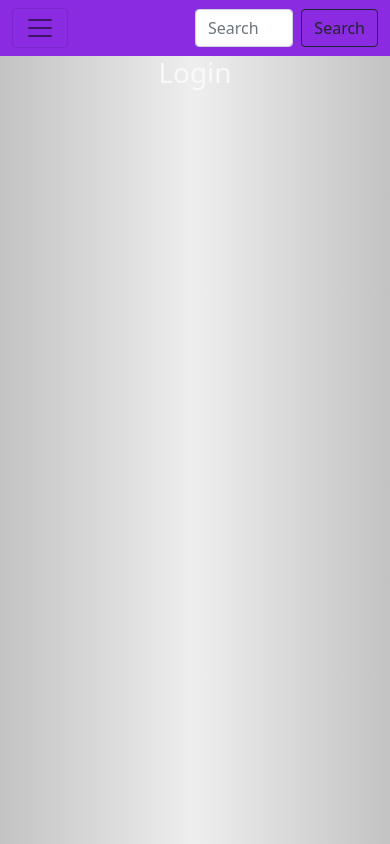
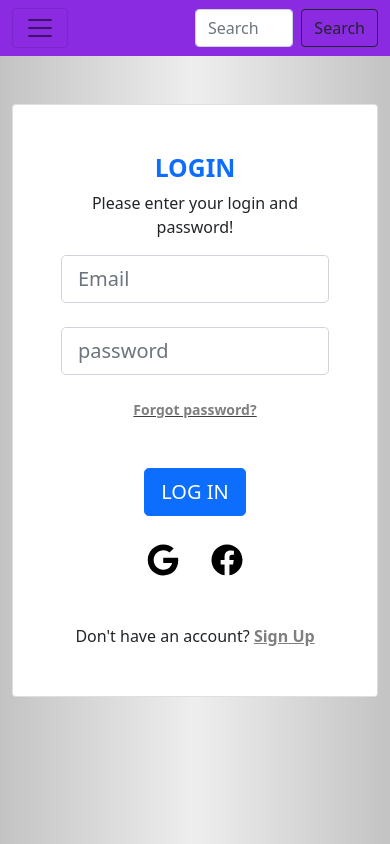
Before and after one commit to Tayyab19/Web-Project, a React (Create React App) app in the folder webproject/: page / in a window 390 px wide. Built offline with nearby package versions, Linux system fonts and the light colour scheme.

Commit message:
Login/Signup

```diff
--- a/webproject/package.json
+++ b/webproject/package.json
@@ -8,9 +8,11 @@
     "@testing-library/user-event": "^13.5.0",
     "bootstrap": "^5.1.3",
     "jquery": "^3.6.0",
+    "node-sass": "^7.0.1",
     "react": "^18.0.0",
     "react-bootstrap": "^2.2.3",
     "react-dom": "^18.0.0",
+    "react-icons": "^4.3.1",
     "react-router-dom": "^6.3.0",
     "react-scripts": "5.0.1",
     "react-tooltip": "^4.2.21",
--- a/webproject/src/App.js
+++ b/webproject/src/App.js
@@ -2,6 +2,8 @@ import logo from "./logo.svg";
 import "./App.css";
 import "bootstrap/dist/css/bootstrap.css";
 import { BrowserRouter as Router, Routes, Route } from "react-router-dom";
+import Signup from "./login_components/Signup";
+import ForgotPassword from "./login_components/ForgotPassword";
 import Login from "./login_components/Login";
 import AllQuestionPage from "./questions_list_components/all_questions_page";
 import QuestionInfo from "./question_page_components/question_info";
@@ -413,6 +415,8 @@ function App() {
       <Router>
         <Routes>
           <Route path="/" element={<Login />} />
+          <Route path="/signup" element={<Signup />} />
+          <Route path="/forgotpassword" element={<ForgotPassword />} />
           <Route
             path="/questions/page/:pageNumber"
             element={
--- /dev/null
+++ b/webproject/src/login_components/ForgotPassword.js
@@ -0,0 +1,19 @@
+const ForgotPassword = () => {
+  return (
+    <>
+      <div className="container">
+        <form>
+          <div class="form-group mt-5">
+            <label for="email">Email address:</label>
+            <input type="email" class="form-control" id="email" />
+          </div>
+          <button type="submit" class="btn btn-primary">
+            Send the reset password link
+          </button>
+        </form>
+      </div>
+    </>
+  );
+};
+
+export default ForgotPassword;
--- /dev/null
+++ b/webproject/src/login_components/Login.css
@@ -0,0 +1,13 @@
+.card-style {
+  /* margin-right: 200px;
+  margin-left: 200px;
+  margin-top: 25px;
+  margin-bottom: 25px; */
+  border-radius: 20%;
+}
+.login-color {
+  color: rgba(81, 43, 197, 0.642);
+}
+.login-btn {
+  background-color: rgba(81, 43, 197, 0.642);
+}
--- a/webproject/src/login_components/Login.js
+++ b/webproject/src/login_components/Login.js
@@ -1,9 +1,84 @@
 import Navbar from "../global_component/navbar";
+import { FaGoogle } from "react-icons/fa";
+import { FaFacebook } from "react-icons/fa";
+import Signup from "./Signup";
+import { Link, Route, Router, BrowserRouter } from "react-router-dom";
+import "./Login.css";
 
 const Login = () => {
   return (
     <>
-      <h1 className="text-center text-light">Login</h1>
+      <section>
+        <div className="container py-5">
+          <div className="row d-flex justify-content-center align-items-center">
+            <div className="col-12 col-md-8 col-lg-6 col-xl-5">
+              <div className="card ">
+                <div className="card-body p-5 text-center">
+                  <div className="mb-md-5 mt-md-4 pb-5">
+                    <h2 className="text-primary fw-bold mb-2 text-uppercase ">
+                      Login
+                    </h2>
+                    <p>Please enter your login and password!</p>
+
+                    <div className="form-outline form-white mb-4">
+                      <input
+                        type="email"
+                        id="typeEmailX"
+                        className="form-control form-control-lg"
+                        placeholder="Email"
+                      />
+                    </div>
+
+                    <div className="form-outline form-white mb-4">
+                      <input
+                        type="password"
+                        id="typePasswordX"
+                        class="form-control form-control-lg"
+                        placeholder="password"
+                      />
+                    </div>
+
+                    <p className="small mb-5 pb-lg-2">
+                      <a class="text-black-50" href="#!">
+                        <Link
+                          to="/forgotpassword"
+                          className="text-black-50 fw-bold"
+                        >
+                          Forgot password?
+                        </Link>
+                      </a>
+                    </p>
+                    <button
+                      className="btn btn-primary  btn-block btn-expand btn-lg"
+                      type="submit"
+                    >
+                      LOG IN
+                    </button>
+
+                    <div className="d-flex justify-content-center text-center mt-4 pt-1">
+                      <a href="#!" className="text-black mx-3">
+                        <FaGoogle size="2em" color="" />
+                      </a>
+                      <a href="#!" className="text-black login-color mx-3">
+                        <FaFacebook size="2em" />
+                      </a>
+                    </div>
+                  </div>
+
+                  <div>
+                    <p className="mb-0">
+                      Don't have an account?{" "}
+                      <Link to="/signup" className="text-black-50 fw-bold">
+                        Sign Up
+                      </Link>
+                    </p>
+                  </div>
+                </div>
+              </div>
+            </div>
+          </div>
+        </div>
+      </section>
     </>
   );
 };
--- /dev/null
+++ b/webproject/src/login_components/Signup.js
@@ -0,0 +1,141 @@
+import Navbar from "../global_component/navbar";
+import "./Login.css";
+import { Link } from "react-router-dom";
+const Signup = () => {
+  return (
+    <>
+      <section>
+        <div className="d-flex align-items-center h-100 ">
+          <div className="container py-5 h-100">
+            <div className="row d-flex justify-content-center align-items-center h-100">
+              <div className="col-12 col-md-9 col-lg-7 col-xl-6">
+                <div className="card">
+                  <div className="card-body p-5">
+                    <h2 className="text-primary text-uppercase text-center mb-5">
+                      Signup
+                    </h2>
+
+                    <form>
+                      <div className="form-outline mb-4">
+                        <input
+                          type="Email"
+                          id="form3email"
+                          class="form-control form-control-md"
+                          placeholder="email"
+                        />
+                      </div>
+
+                      <div class="form-outline mb-4">
+                        <input
+                          type="text"
+                          id="formusername"
+                          class="form-control form-control-md"
+                          placeholder="username"
+                        />
+                      </div>
+
+                      <div class="form-outline mb-4">
+                        <input
+                          type="password"
+                          id="formpassword"
+                          class="form-control form-control-md"
+                          placeholder="password"
+                        />
+                      </div>
+
+                      <div class="form-outline mb-4">
+                        <input
+                          type="text"
+                          id="form3FirstName"
+                          class="form-control form-control-md"
+                          placeholder="first name"
+                        />
+                      </div>
+
+                      <div class="form-outline mb-4">
+                        <input
+                          type="text"
+                          id="form3LastName"
+                          class="form-control form-control-md"
+                          placeholder="last name"
+                        />
+                      </div>
+
+                      <div class="form-outline mb-4">
+                        <input
+                          type="text"
+                          id="form3Address"
+                          class="form-control form-control-md"
+                          placeholder="address"
+                        />
+                      </div>
+
+                      <div class="form-outline mb-4">
+                        <input
+                          type="text"
+                          id="form3Github"
+                          class="form-control form-control-md"
+                          placeholder="github"
+                        />
+                      </div>
+
+                      <div class="form-outline mb-4">
+                        <input
+                          type="text"
+                          id="form3Linkedin"
+                          class="form-control form-control-md"
+                          placeholder="linkedin"
+                        />
+                      </div>
+
+                      <div class="form-outline mb-4 ">
+                        <div class="col-auto my-1">
+                          <label
+                            class="mr-sm-2 mx-2"
+                            for="inlineFormCustomSelect"
+                          >
+                            Stack Preference
+                          </label>
+                          <select
+                            class="custom-select mr-sm-2"
+                            id="inlineFormCustomSelect"
+                          >
+                            <option selected>Choose...</option>
+                            <option value="1">Ruby on Rails</option>
+                            <option value="2">Python</option>
+                            <option value="3">Java</option>
+                            <option value="3">ASP.NET</option>
+                          </select>
+                        </div>
+                      </div>
+
+                      <div class="d-flex justify-content-center mb-3">
+                        <button
+                          type="button"
+                          class="btn btn-primary  btn-block btn-lg gradient-custom-4 text-body"
+                        >
+                          Sign up
+                        </button>
+                      </div>
+
+                      <div className="mt-3 text-center">
+                        <p className="mb-0 ">
+                          Already have an account?{" "}
+                          <Link to="/" className="text-black-50 fw-bold">
+                            Log In
+                          </Link>
+                        </p>
+                      </div>
+                    </form>
+                  </div>
+                </div>
+              </div>
+            </div>
+          </div>
+        </div>
+      </section>
+    </>
+  );
+};
+
+export default Signup;
```
Also changed, not shown: webproject/src/syntaxes_components/syntaxes_navigation.js (added, +9 -0 lines), webproject/src/syntaxes_components/CSS.js (added), webproject/src/syntaxes_components/Html.js (added), webproject/src/syntaxes_components/Javascript.js (added), 2 other files (tests, documents, lock files or other folders).
